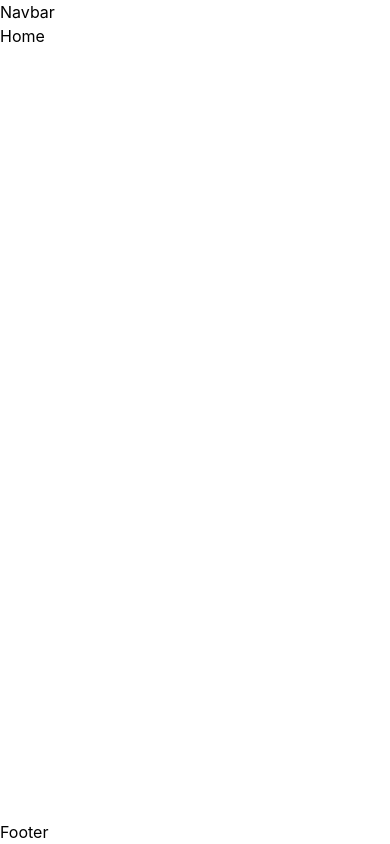
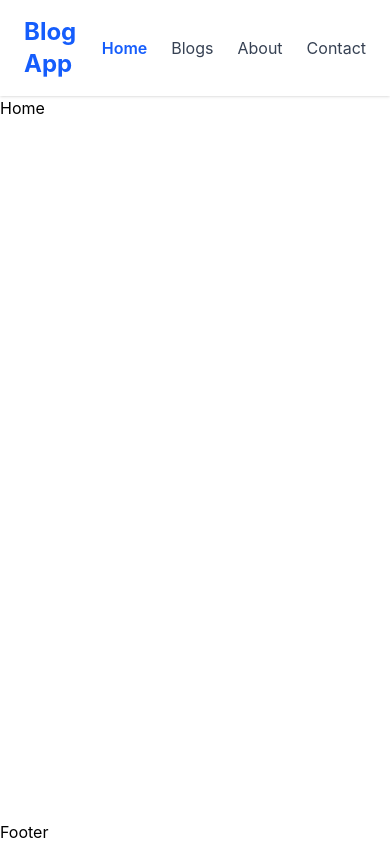
Before and after one commit to comfortmbah/blog-app, a React (Vite) app: page / in a window 390 px wide. Built offline with nearby package versions, Linux system fonts and the light colour scheme.

Commit message:
Create responsive navbar with active links navigation

```diff
--- a/src/components/Navbar.jsx
+++ b/src/components/Navbar.jsx
@@ -1,9 +1,61 @@
+import { NavLink } from "react-router-dom";
+
+const Navbar = () => {
+  const linkStyles = ({ isActive }) => isActive
+    ? "text-blue-600 font-semibold"
+    : "text-gray-700 hover:text-blue-600 transition-colors";
 
 
-const Navbar = () => {
   return (
-    <div>Navbar</div>
+    <header className="stickp top-0 z-50 bg-white shadow">
+      <nav className="mx-auto max-w-7xl flex items-center justify-between px-6 py-4">
+        <NavLink
+          to={'/'}
+          className="text-2xl font-bold text-blue-600"
+        >
+          Blog App
+        </NavLink>
+
+        <ul className="flex items-center gap-6">
+          <li>
+            <NavLink
+              to={'/'}
+              className={linkStyles}
+            >
+              Home
+            </NavLink>
+          </li>
+
+          <li>
+            <NavLink
+              to={'/blogs'}
+              className={linkStyles}
+            >
+              Blogs
+            </NavLink>
+          </li>
+
+          <li>
+            <NavLink
+              to={'/about'}
+              className={linkStyles}
+            >
+              About
+            </NavLink>
+          </li>
+
+          <li>
+            <NavLink
+              to={'/contact'}
+              className={linkStyles}
+            >
+              Contact
+            </NavLink>
+          </li>
+        </ul>
+      </nav>
+    </header>
   )
-}
+};
 
-export default Navbar
+export default Navbar;
```
